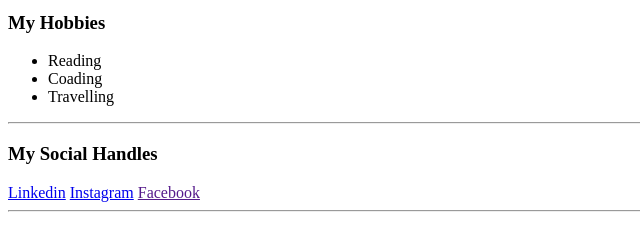
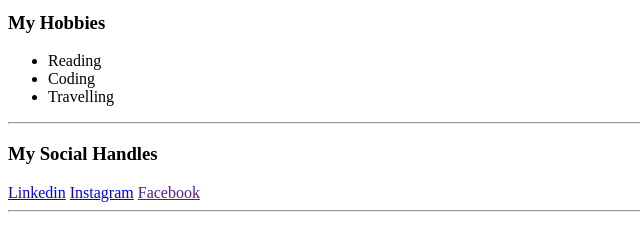
Before and after one commit to rohanlande/CV, a plain HTML site: page index.html in a window 1280 px wide. Shown: the part 329-556 px from the top of the page, 0-640 px from the left. Drawn offline with Linux system fonts and the light colour scheme.

Commit message:
Update index.html

```diff
--- a/index.html
+++ b/index.html
@@ -17,7 +17,7 @@
     <h3>My Hobbies</h3>
     <ul>
         <li>Reading</li>
-        <li>Coading</li>
+        <li>Coding</li>
         <li>Travelling</li>
     </ul>
     <hr>
```
